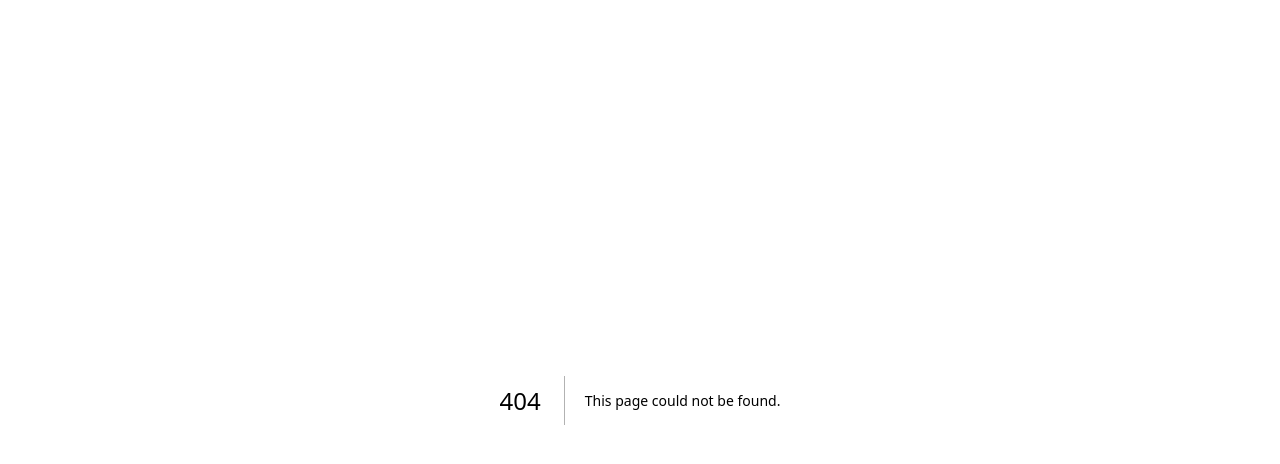
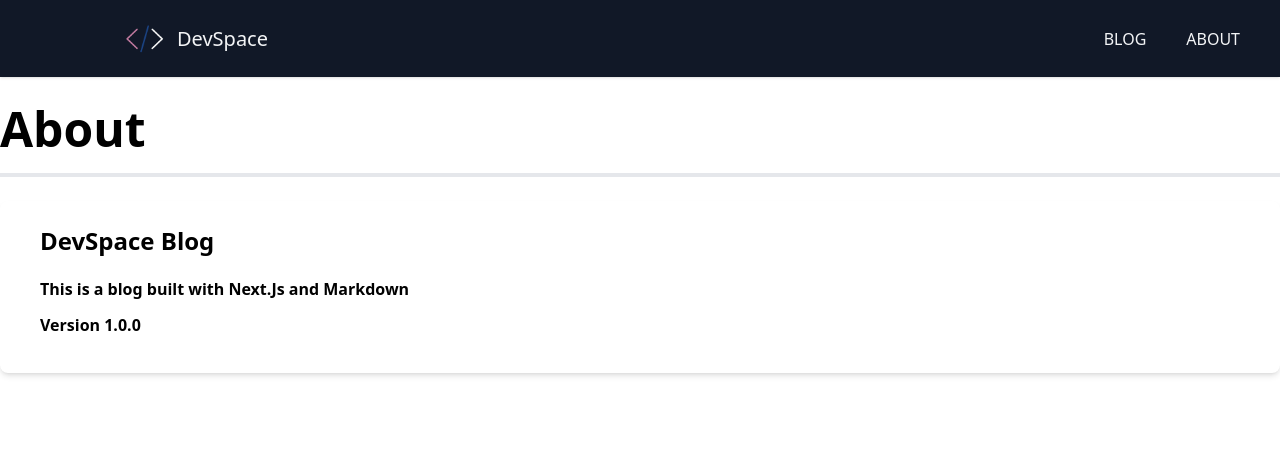
Before and after one commit to jeronimogarcia/BadTraversyDevSpaceBlog, a Next.js app: page /about in a window 1280 px wide. Before the commit this address had no page. Shown: the top 464 px of the page. Built offline with nearby package versions, Linux system fonts and the light colour scheme.

Commit message:
About Page and 404

```diff
--- /dev/null
+++ b/pages/404.js
@@ -0,0 +1,27 @@
+import Link from "next/link";
+import Image from "next/image";
+import Layout from "@/components/Layout";
+
+const NotFoundPage = () => {
+  return (
+    <Layout title="Page Not Found">
+      <div className="flex flex-col items-center mt-20">
+        <Image
+          src="/images/logo.png"
+          width={70}
+          height={70}
+          alt="logo"
+          className="bg-gray-800 rounded 2xl"
+        />
+
+        <h1 className="text-6xl my-5">Whoops!!!</h1>
+
+        <h2 className="text-4xl text-gray-500 mb-5">
+          This page does not exist
+        </h2>
+      </div>
+    </Layout>
+  );
+};
+
+export default NotFoundPage;
--- /dev/null
+++ b/pages/about.js
@@ -0,0 +1,20 @@
+import Layout from "@/components/Layout"
+
+const AboutPage = () => {
+  return (
+    <Layout title='About Page'>
+        <h1 className="text-5xl border-b-4 pb-5 font-bold">About</h1>
+        <div className="bg-white shadow-md rounded-lg px-10 py-6 mt-6 font-bold">
+           <h3 className="text-2xl mb-5">DevSpace Blog</h3>
+
+           <p className="mb-3">
+            This is a blog built with Next.Js and Markdown
+           </p>
+
+           <p className="mb-3">Version 1.0.0</p>
+        </div>
+    </Layout>
+  )
+}
+
+export default AboutPage
--- /dev/null
+++ b/pages/blog/index.js
@@ -0,0 +1,12 @@
+import Layout from "@/components/Layout"
+
+
+const BlogPage = () => {
+  return (
+    <Layout>
+        <h1>Blog</h1>
+    </Layout>
+  )
+}
+
+export default BlogPage
```
